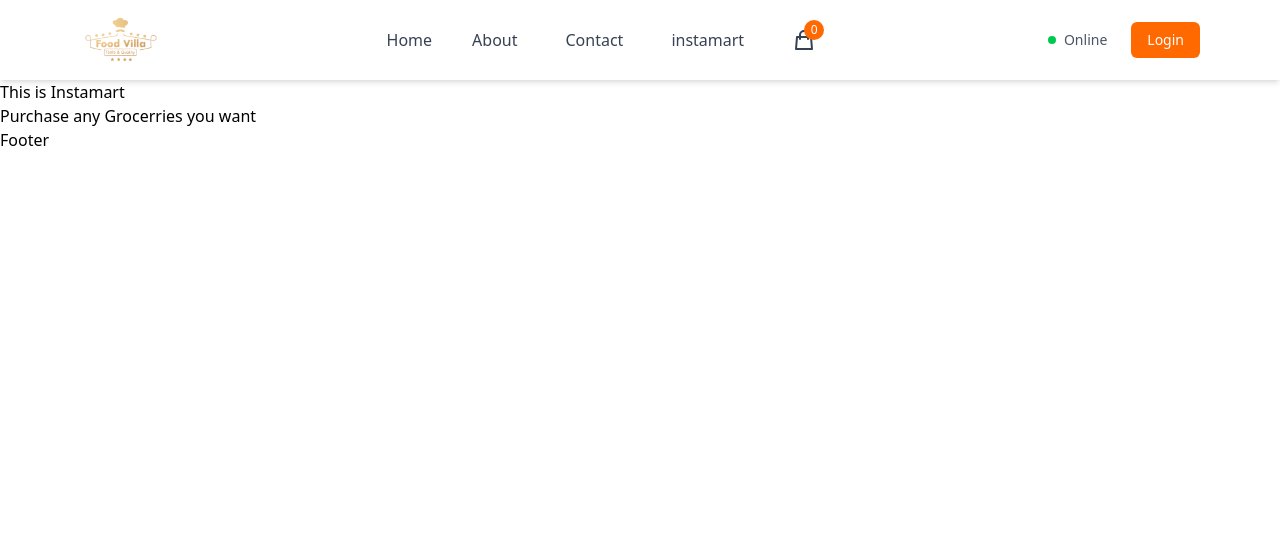
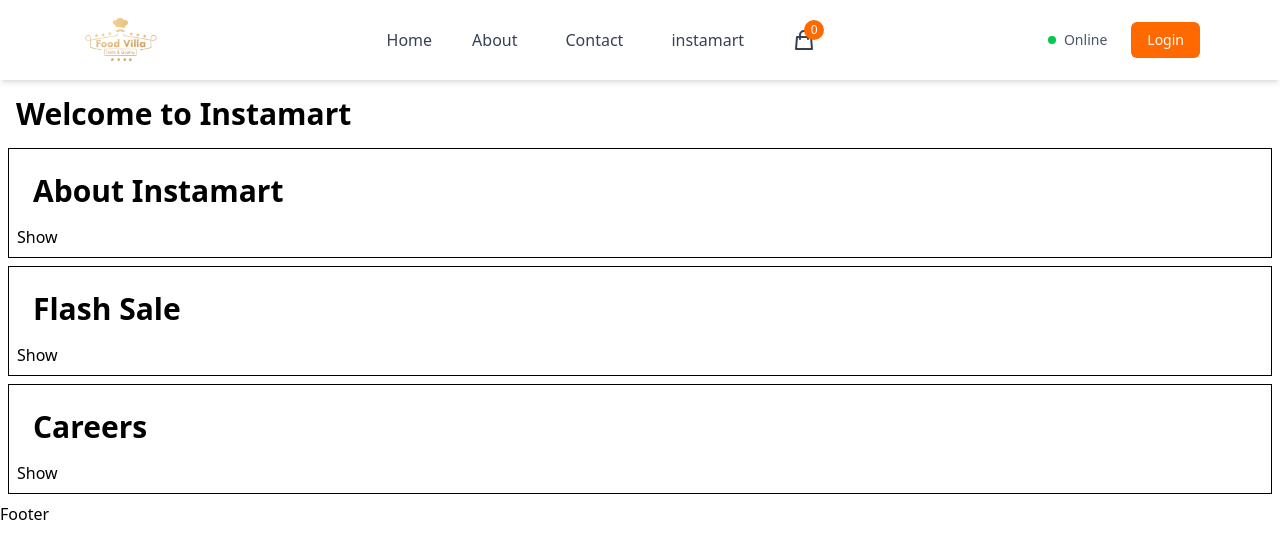
Before and after one commit to ahmedthousifgit571/FoodDelivery-app, a React (Vite) app: page /instamart in a window 1280 px wide. Shown: the top 558 px of the page. Built offline with nearby package versions, Linux system fonts and the light colour scheme.

Commit message:
congested accordian

```diff
--- a/src/components/Instamart.jsx
+++ b/src/components/Instamart.jsx
@@ -1,10 +1,43 @@
+import { useState } from "react";
+
+
+const Section = ({title,description,isVisible,setIsVisible})=>{
+  return (
+    <div className="border border-black p-2 m-2">
+      <h2 className="font-bold text-3xl p-2 m-2">{title}</h2>
+      { isVisible ? (<button className="cursor-pointer" onClick={()=>setIsVisible(false)}>Hide</button>) : <button className="cursor-pointer" onClick={()=>setIsVisible(true)}>Show</button>}
+      { isVisible && <p>{description}</p>}
+    </div>
+  )
+}
+
+
+
+
 const Instamart = () => {
-  console.log("instamart loaded");
+  const [sectionConfig,setSectionConfig] = useState({
+    showAbout : false,
+    showFlash : false,
+    showCareer: false
+  })
   return (
-    <div className="body-container">
-      <h1>This is Instamart</h1>
-      <h3>Purchase any Grocerries you want</h3>
-
+    <div>
+      <h1 className="text-3xl p-2 m-2 font-bold">Welcome to Instamart</h1>
+     <Section title={"About Instamart"} description={"Lorem Ipsum has been the industry's standard dummy text ever since the 1500s, when an unknown printer took a galley of type and scrambled it to make a type specimen book. It has survived not only five centuries, but also the leap into electronic typesetting, remaining essentially unchanged. It was popularised in the 1960s with the release of Letraset sheets containing Lorem Ipsum passages, and more recently with desktop publishing software like Aldus PageMaker including versions of Lorem Ipsum."} isVisible={sectionConfig.showAbout} setIsVisible={()=> setSectionConfig({
+      showAbout : true,
+      showFlash : false,
+      showCareer: false
+     })}/>
+     <Section title={"Flash Sale"} description={"Lorem Ipsum has been the industry's standard dummy text ever since the 1500s, when an unknown printer took a galley of type and scrambled it to make a type specimen book. It has survived not only five centuries, but also the leap into electronic typesetting, remaining essentially unchanged. It was popularised in the 1960s with the release of Letraset sheets containing Lorem Ipsum passages, and more recently with desktop publishing software like Aldus PageMaker including versions of Lorem Ipsum."} isVisible={sectionConfig.showFlash} setIsVisible={()=> setSectionConfig({
+       showAbout : false,
+       showFlash : true,
+       showCareer: false
+     })}/>
+     <Section title={"Careers"} description={"Lorem Ipsum has been the industry's standard dummy text ever since the 1500s, when an unknown printer took a galley of type and scrambled it to make a type specimen book. It has survived not only five centuries, but also the leap into electronic typesetting, remaining essentially unchanged. It was popularised in the 1960s with the release of Letraset sheets containing Lorem Ipsum passages, and more recently with desktop publishing software like Aldus PageMaker including versions of Lorem Ipsum."} isVisible={sectionConfig.showCareer} setIsVisible={()=> setSectionConfig({
+       showAbout : false,
+       showFlash : false,
+       showCareer: true
+     })}/>
 
     </div>
   );
```
